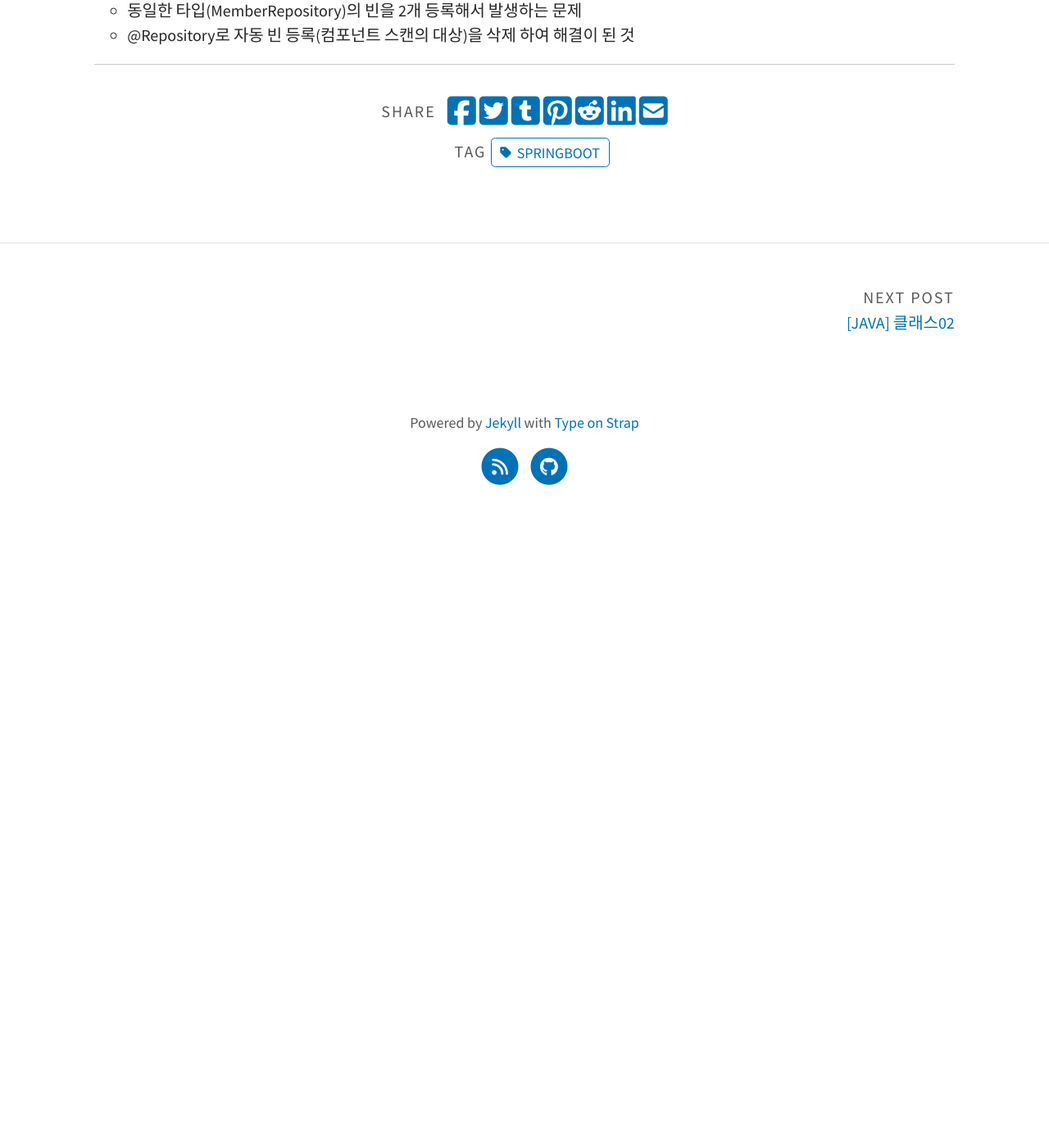
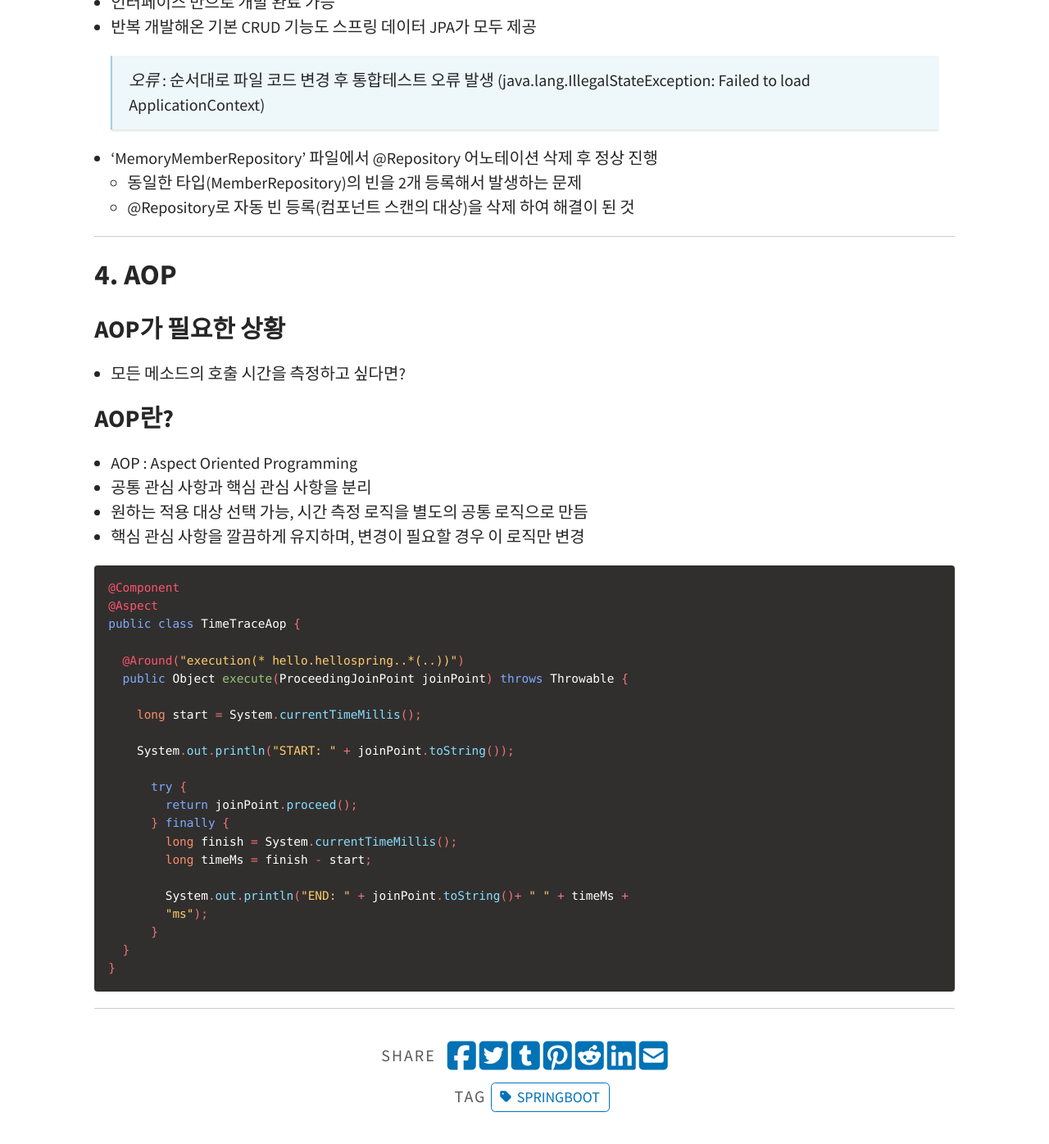
Before and after one commit to shkim00216/shkim00216.github.io, a Jekyll site: the page built from _posts/2024-09-01-springboot-member-ex.md, in a window 1280 px wide and 1400 px high, scrolled down 4653 px. Shown: the top 1396 px of the window at 82% size. Built offline with Jekyll 4.4.1, drawn with Linux system fonts in a browser that asks for light colours; some web fonts are replaced; a script that is not in the unit is left out; before the commit the page ends 5283 px from its top, so only the background shows below that; some of the changed text lies outside the part shown.

Commit message:
09020049

````diff
--- a/_posts/2024-08-31-spring-member-ex.md
+++ b/_posts/2024-09-01-springboot-member-ex.md
@@ -1,14 +1,18 @@
 ---
 layout: post
 title: "[SPRINGBOOT] 회원 관리 예제"
-date: 2024-08-31
+date: 2024-09-01
 tags: [SPRINGBOOT]
 categories: SPRINGBOOT
 ---
 
-### 인텔리제이 단축키 참고
+### 참고 사항
 
-key map 기준이 어떤 프로그램으로 되어 있는지 꼭 확인할 것!
+> 인텔리제이 단축키 참고
+> - key map 기준이 어떤 프로그램으로 되어 있는지 꼭 확인할 것!
+
+> 처음 Run 실행 시 오류날 때
+> - 'cmd'에서 h2 데이터베이스 먼저 실행시켜준 뒤에 실행할 것!
 
 ---
 
@@ -167,3 +171,43 @@ public class MemberService {}
   - @Repository로 자동 빈 등록(컴포넌트 스캔의 대상)을 삭제 하여 해결이 된 것
 
 ---
+
+## 4. AOP
+
+### AOP가 필요한 상황
+
+- 모든 메소드의 호출 시간을 측정하고 싶다면?
+
+### AOP란?
+
+- AOP : Aspect Oriented Programming
+- 공통 관심 사항과 핵심 관심 사항을 분리
+- 원하는 적용 대상 선택 가능, 시간 측정 로직을 별도의 공통 로직으로 만듬
+- 핵심 관심 사항을 깔끔하게 유지하며, 변경이 필요할 경우 이 로직만 변경
+
+```java
+@Component
+@Aspect
+public class TimeTraceAop {
+
+  @Around("execution(* hello.hellospring..*(..))")
+  public Object execute(ProceedingJoinPoint joinPoint) throws Throwable {
+
+    long start = System.currentTimeMillis();
+
+    System.out.println("START: " + joinPoint.toString());
+
+      try {
+        return joinPoint.proceed();
+      } finally {
+        long finish = System.currentTimeMillis();
+        long timeMs = finish - start;
+
+        System.out.println("END: " + joinPoint.toString()+ " " + timeMs +
+        "ms");
+      }
+  }
+}
+```
+
+---
````
Also changed, not shown: _posts/2024-08-23-springboot-setting.md (renamed from _posts/2024-08-23-spring-setting.md), _posts/2024-08-28-springboot-basic.md (renamed from _posts/2024-08-28-spring-basic.md).
